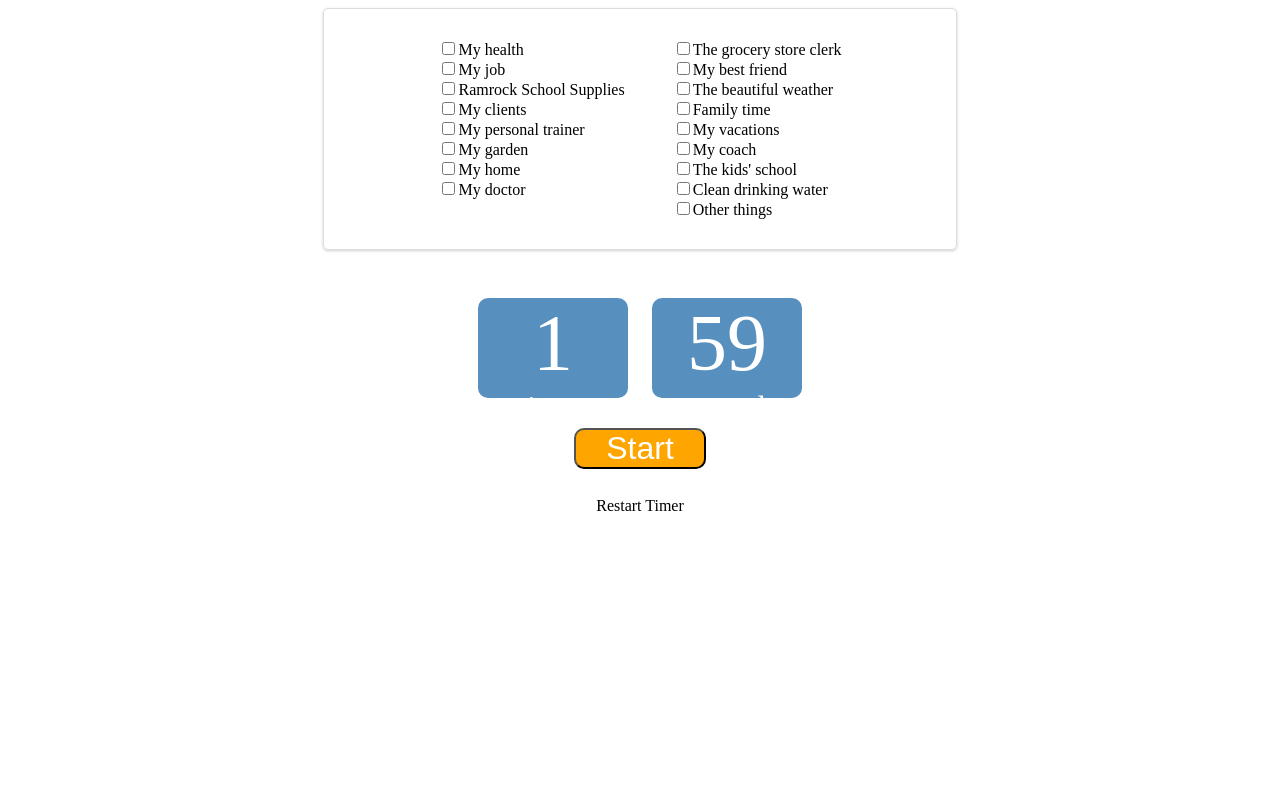
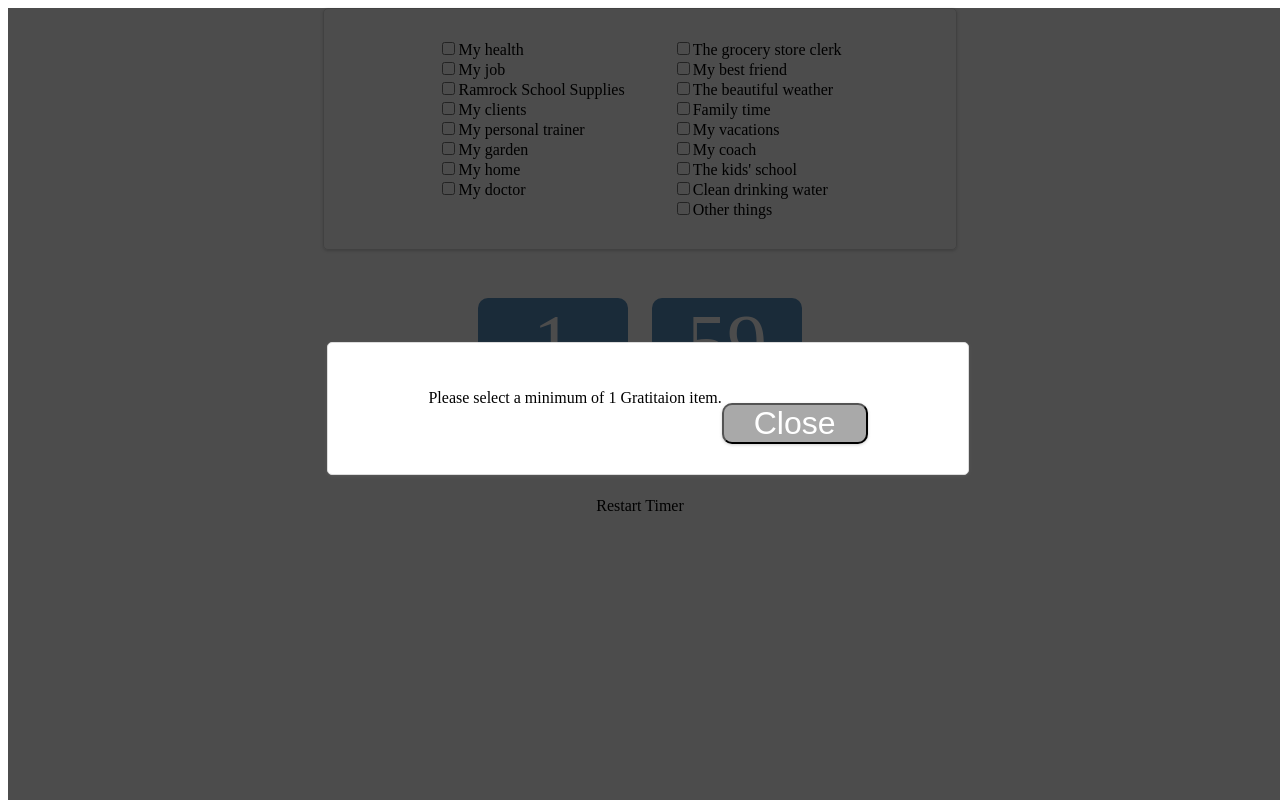
Before and after one commit to cherie-pavicoTsukayama/dailygratitation, a plain HTML site: page index.html in a window 1280 px wide. Drawn offline with Linux system fonts and the light colour scheme.

Commit message:
added the modeal

```diff
--- a/index.html
+++ b/index.html
@@ -9,6 +9,15 @@
 </head>
 
 <body>
+  <div id="noCheckMarkModal" class="d-flex justify-content-center align-content-center modal-container">
+    <div class="form-container-styling flex-wrap shadow modal">
+      <p>Please select a minimum of 1 Gratitaion item.</p>
+      <div>
+        <button id="closeModal" class="close-modal shadow cursor-pointer">Close</button>
+      </div>
+
+    </div>
+  </div>
   <div class="d-flex justify-content-center">
     <div id="listContainer" class="form-container-styling shadow">
       <form class="d-flex flex-wrap" id="list" action="">
--- a/main.js
+++ b/main.js
@@ -62,8 +62,8 @@ function startCounter() {
     clearInterval(startCounterId);
     startButton.classList.remove('display-none');
     pauseButton.classList.add('display-none');
-    seconds = '59';
-    minutes = 1;
+    seconds = 0;
+    minutes = 0;
     minutesText.textContent = minutes;
     secondsText.textContent = seconds;
   }
@@ -174,13 +174,17 @@ function switchOutList() {
         checkedItems.push(list[i].value);
       }
     }
+    if(checkedItems.length !== 0) {
+      for (let i = 0; i < checkedItems.length; i++) {
+        const meditaionItem = document.createElement('div');
+        meditaionItemsContainer.setAttribute('class', 'form-container-styling shadow d-flex flex-wrap fade-in');
+        meditaionItem.setAttribute('class', 'meditation-item shadow');
+        meditaionItem.textContent = checkedItems[i];
+        meditaionItemsContainer.append(meditaionItem);
+      }
+    } else {
 
-    for (let i = 0; i < checkedItems.length; i++) {
-      const meditaionItem = document.createElement('div');
-      meditaionItemsContainer.setAttribute('class', 'form-container-styling shadow d-flex flex-wrap fade-in');
-      meditaionItem.setAttribute('class', 'meditation-item shadow');
-      meditaionItem.textContent = checkedItems[i];
-      meditaionItemsContainer.append(meditaionItem);
     }
+
   }
 }
--- a/styles.css
+++ b/styles.css
@@ -59,6 +59,32 @@ ul {
   justify-content: center;
   border-radius: 5px;
   margin: 15px 15px;
+}
+
+.modal-container {
+    position: fixed;
+    width: 100%;
+    height: 100vh;
+    background-color: rgba(0, 0, 0, 0.7);
+    display: flex;
+    justify-content: center;
+    align-items: center;
+    z-index: 2;
+}
+
+.modal {
+  background-color: white;
+}
+
+button.close-modal {
+  box-sizing: border-box;
+  background-color: rgb(169, 169, 169);
+  padding: 0px 30px;
+  margin-top: 30px;
+  border-radius: 10px;
+  font-size: 2rem;
+  color: white;
+  transition: all .2s ease-in-out;
 }
 
 .shadow {
```
